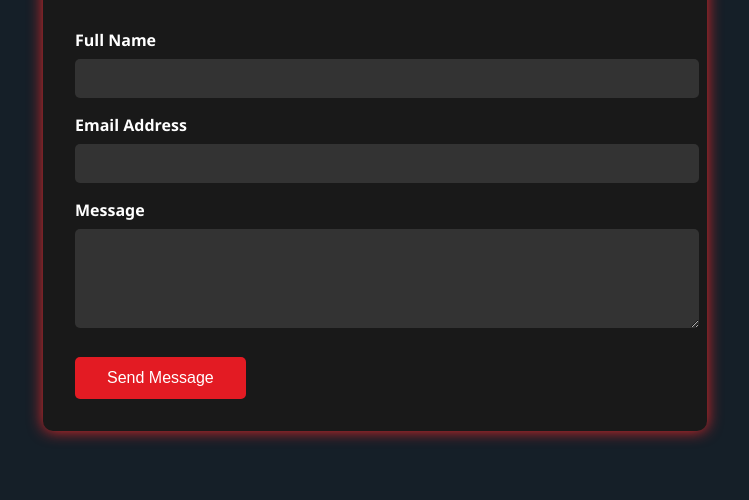
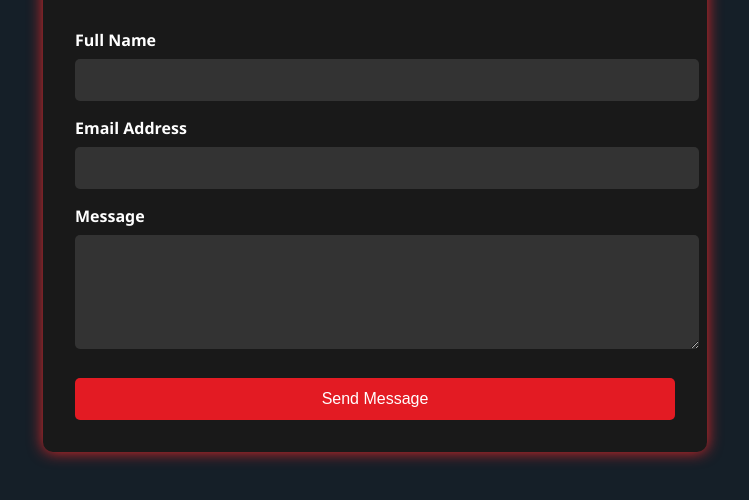
Before and after one commit to kesinenimahesh/RCB-PROJECT, a plain HTML site: page contact.html in a window 1280 px wide. Shown: the part 311-811 px from the top of the page, without its empty margins (265-1014 px from the left). Drawn offline with Linux system fonts and the light colour scheme.

Commit message:
1 update

```diff
--- a/contact.html
+++ b/contact.html
@@ -2,8 +2,11 @@
 <html lang="en">
 <head>
   <meta charset="UTF-8" />
-  <meta name="viewport" content="width=device-width, initial-scale=1.0"/>
+  <!-- FIXED VIEWPORT to lock layout like desktop -->
+  <meta name="viewport" content="width=1000">
+
   <title>RCB Contact Us</title>
+
   <style>
     body {
       font-family: 'Segoe UI', sans-serif;
@@ -11,10 +14,13 @@
       color: #fff;
       margin: 0;
       padding: 0;
+      /* Prevent mobile zoom/rescale */
+      -webkit-text-size-adjust: none;
+      overflow-x: auto;
     }
 
     .container {
-  max-width: 600px;
+      width: 600px; /* fixed width */
       margin: 3rem auto;
       background-color: #191919; /* match team card */
       padding: 2rem;
@@ -28,7 +34,7 @@ header {
     }
 
     .logo {
-  max-width: 100px;
+      width: 100px;
       margin-bottom: 1rem;
     }
 
@@ -47,6 +53,7 @@ header {
       border-radius: 5px;
       background-color: #333;
       color: #fff;
+      font-size: 1rem;
     }
 
     .contact-form button {
@@ -59,6 +66,8 @@ header {
       font-size: 1rem;
       cursor: pointer;
       transition: background 0.3s ease;
+      display: block;
+      width: 100%;
     }
 
     .contact-form button:hover {
@@ -66,6 +75,7 @@ header {
     }
   </style>
 </head>
+
 <body>
   <div class="container">
     <header>
```
Lines whose indentation alone changed are shown as unchanged.
